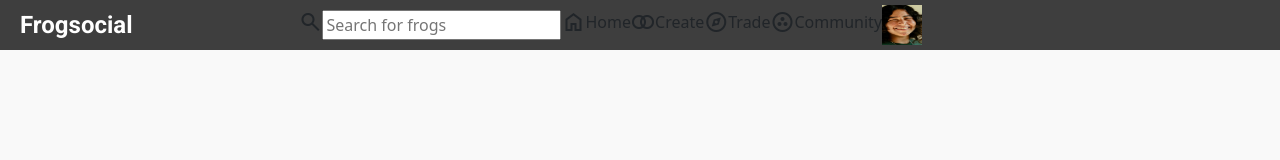
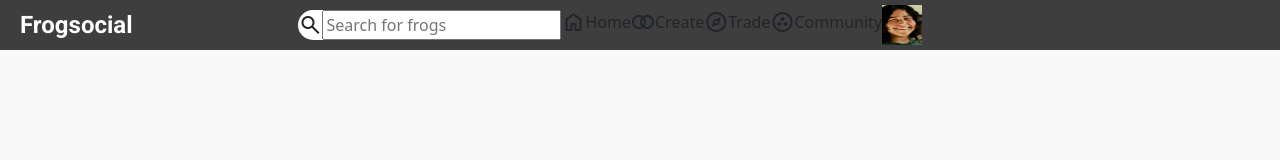
Before and after one commit to 18barbers2/ai-detection-webapp, a React (Vite) app in the folder frontend/: page / in a window 1280 px wide. Shown: the top 160 px of the page. Built offline with nearby package versions, Linux system fonts and the light colour scheme.

Commit message:
add classes to each icon

```diff
--- a/frontend/src/components/navbar/Navbar.jsx
+++ b/frontend/src/components/navbar/Navbar.jsx
@@ -8,20 +8,22 @@ function Navbar() {
                 <span className="logo">Frogsocial</span>
             </div>
             <div className="NavBarMiddle">
-                <span class="material-symbols-outlined">
-                    search
-                </span>
-                <input placeholder="Search for frogs" />
 
-                <span class="material-symbols-outlined">
+                <div className="SearchBar" placeholder="Search for frogs">
+                    <span class="material-symbols-outlined searchIcon">
+                        search
+                    </span>
+                    <input className="SearchInput" placeholder="Search for frogs" />
+                </div>
+                <span class="material-symbols-outlined homeIcon">
                     home
                 </span>
                 <div className="NavBarLink">Home</div>
-                <span class="material-symbols-outlined">
+                <span class="material-symbols-outlined joinIcon">
                     join
                 </span>
                 <div className="NavBarLink">Create</div>
-                <span class="material-symbols-outlined">
+                <span class="material-symbols-outlined exploreIcon">
                     explore
                 </span>
                 <div className="NavBarLink">Trade</div>
--- a/frontend/src/components/navbar/navbar.css
+++ b/frontend/src/components/navbar/navbar.css
@@ -35,3 +35,12 @@
     width: 40px;
     height: 40px;
 }
+
+.SearchBar {
+    width: 100%;
+    height: 30px;
+    background-color: white;
+    border-radius: 30px;
+    display: flex;
+    align-items: center;
+}
```
